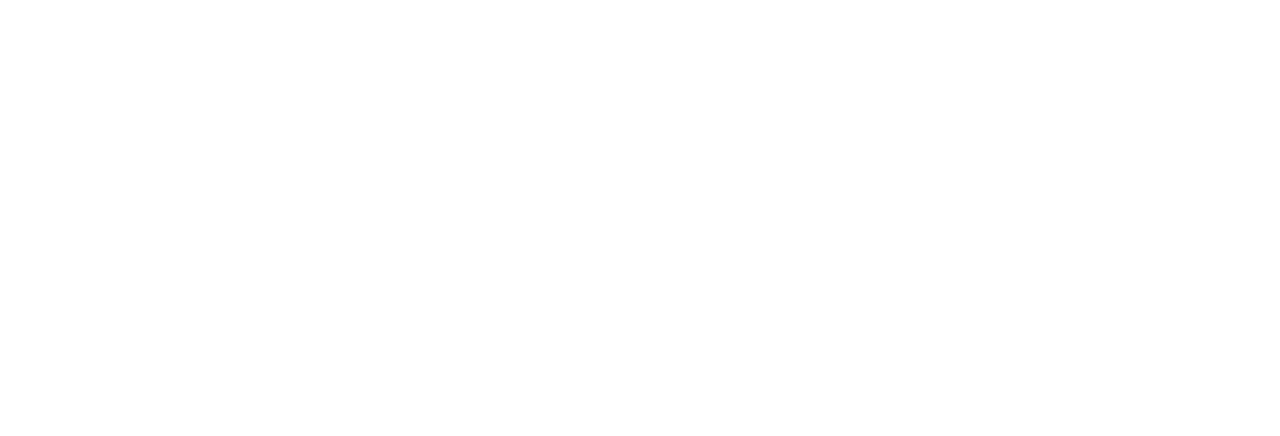
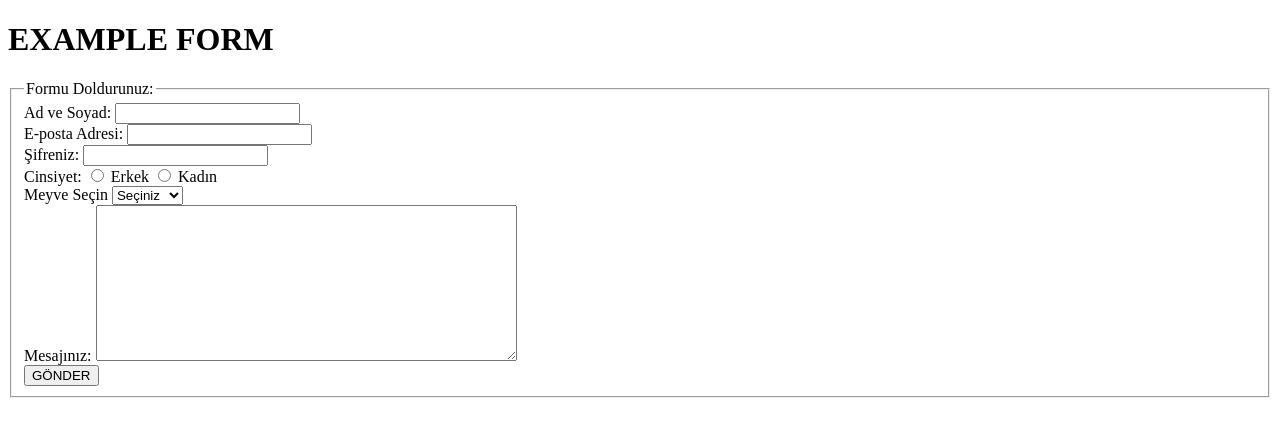
Before and after one commit to bekirbilgili/htmlhomeworks, a plain HTML site: page pratik_formelements.html in a window 1280 px wide. Drawn offline with Linux system fonts and the light colour scheme.

Commit message:
changes made

```diff
--- a/pratik_formelements.html
+++ b/pratik_formelements.html
@@ -6,6 +6,45 @@
     <title>Document</title>
 </head>
 <body>
+    <h1>EXAMPLE FORM</h1>
 
+    <form>
+        <fieldset>
+            <legend>Formu Doldurunuz: </legend>
+            <div>
+                <label for="fullname">Ad ve Soyad:</label>
+                <input type="text" name="fullname" id="fullname" required>
+            </div>
+            <div>
+                <label for="email">E-posta Adresi:</label>
+                <input type="email" name="email" id="email" required>
+            </div>
+            <div>
+                <label for="password">Şifreniz:</label>
+                <input type="password" name="password" id="password" required minlength="8">
+            </div>
+            <div>
+                <label for="gender">Cinsiyet:</label>
+                <input type="radio" name="gender" id="male" value="male">
+                <label for="male">Erkek</label>
+                <input type="radio" name="gender" id="female" value="female">
+                <label for="female">Kadın</label>
+            </div>
+            <div>
+                <label for="fruits">Meyve Seçin</label>
+                <select name="fruits" id="fruits">
+                    <option value="">Seçiniz</option>
+                    <option value="apple">Elma</option>
+                    <option value="banana">Muz</option>
+                    <option value="orange">Portakal</option>
+                </select>
+            </div>
+            <div>
+                <label for="message">Mesajınız:</label>
+                <textarea name="message" id="message" rows="10" cols="50"></textarea>
+            </div>
+            <input type="submit" value="GÖNDER">
+        </fieldset>
+    </form>
 </body>
 </html>
```
